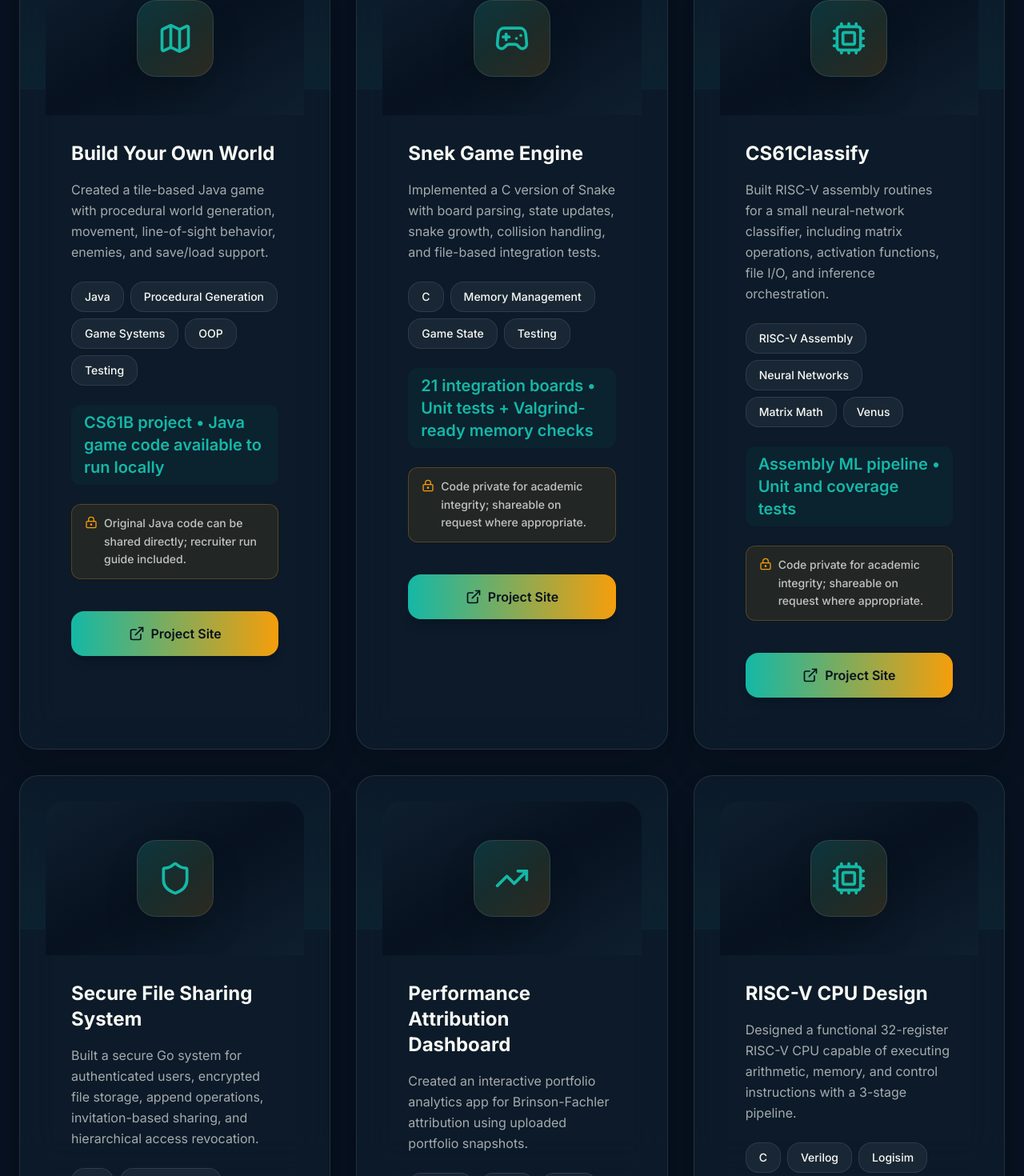
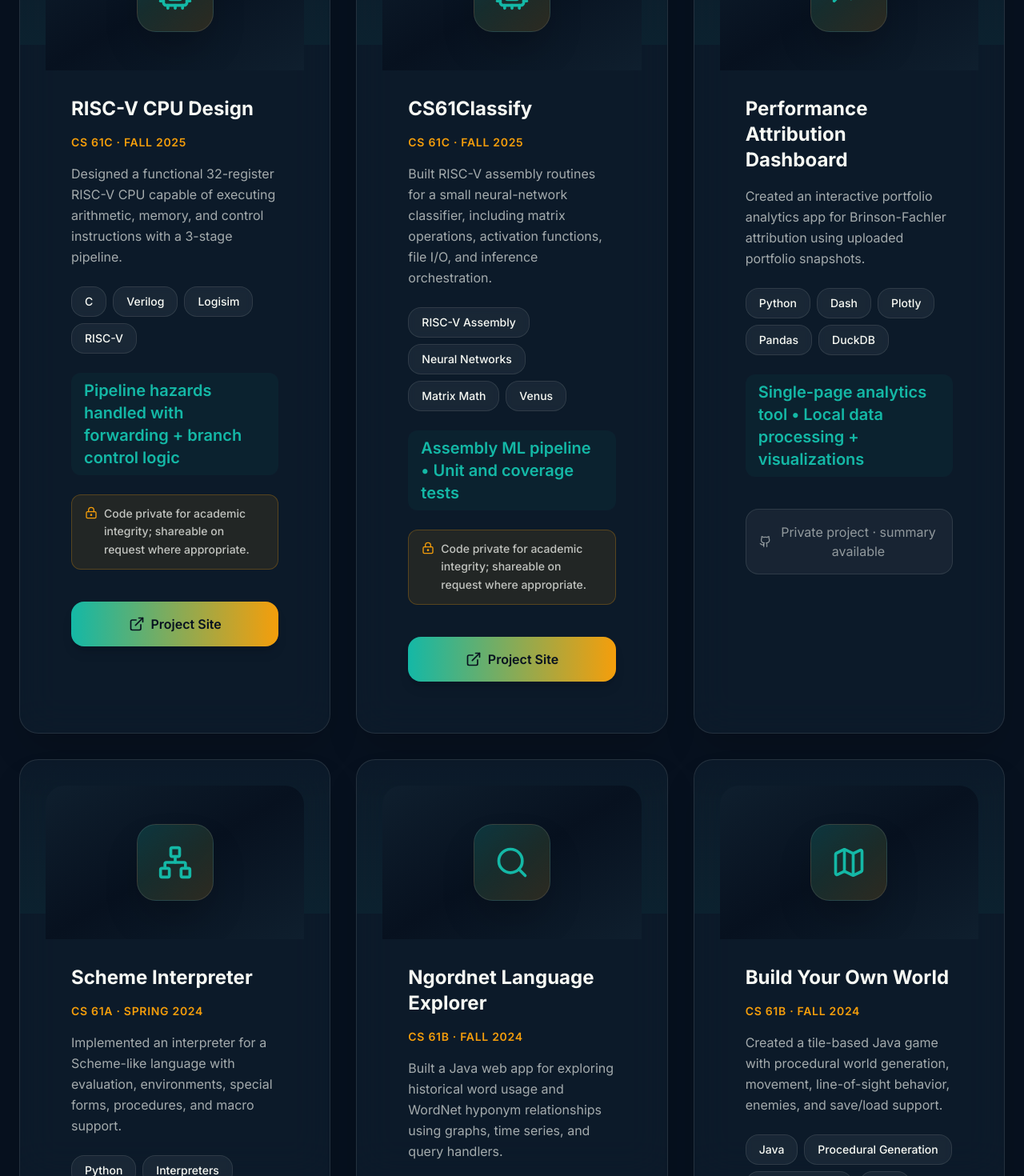
Before and after one commit to cvanherick/Connor_van_Herick_Website, a React (Vite) app: page / in a window 1280 px wide. Shown: the part 6139-7609 px from the top of the page at 80% size. Built offline with nearby package versions, Linux system fonts and the light colour scheme.

Commit message:
Add and rank transcript course projects

```diff
--- a/src/components/Projects.tsx
+++ b/src/components/Projects.tsx
@@ -8,6 +8,7 @@ const projects: Project[] = [
     description: 'Built a ROS 2 autonomy stack that lets a UR7e robot arm perceive, plan, and place physical game pieces.',
     tech: ['Python', 'ROS 2', 'MoveIt 2', 'RealSense', 'NumPy'],
     impact: 'End-to-end hardware pipeline • Perception, planning, control',
+    course: 'EECS C106A · Spring 2026',
     demo: 'https://sites.google.com/berkeley.edu/blokushumanvsrobot/intro?authuser=0',
   },
   {
@@ -24,6 +25,7 @@ const projects: Project[] = [
     impact: 'CS61B project • NGram + WordNet query engine',
     demo: './case-studies/ngordnet.html',
     accessNote: 'Code private for academic integrity; shareable on request where appropriate.',
+    course: 'CS 61B · Fall 2024',
   },
   {
     title: 'Build Your Own World',
@@ -32,6 +34,7 @@ const projects: Project[] = [
     impact: 'CS61B project • Java game code available to run locally',
     demo: './case-studies/byow.html',
     accessNote: 'Original Java code can be shared directly; recruiter run guide included.',
+    course: 'CS 61B · Fall 2024',
   },
   {
     title: 'Snek Game Engine',
@@ -40,6 +43,7 @@ const projects: Project[] = [
     impact: '21 integration boards • Unit tests + Valgrind-ready memory checks',
     demo: './case-studies/snek.html',
     accessNote: 'Code private for academic integrity; shareable on request where appropriate.',
+    course: 'CS 61C · Fall 2025',
   },
   {
     title: 'CS61Classify',
@@ -48,12 +52,14 @@ const projects: Project[] = [
     impact: 'Assembly ML pipeline • Unit and coverage tests',
     demo: './case-studies/cs61classify.html',
     accessNote: 'Code private for academic integrity; shareable on request where appropriate.',
+    course: 'CS 61C · Fall 2025',
   },
   {
     title: 'Secure File Sharing System',
     description: 'Built a secure Go system for authenticated users, encrypted file storage, append operations, invitation-based sharing, and hierarchical access revocation.',
     tech: ['Go', 'Cryptography', 'System Design', 'Access Control', 'Testing'],
     impact: '50+ adversarial tests • Tamper detection + recursive revocation',
+    course: 'CS 161 · Spring 2026',
   },
   {
     title: 'Performance Attribution Dashboard',
@@ -66,10 +72,43 @@ const projects: Project[] = [
     description: 'Designed a functional 32-register RISC-V CPU capable of executing arithmetic, memory, and control instructions with a 3-stage pipeline.',
     tech: ['C', 'Verilog', 'Logisim', 'RISC-V'],
     impact: 'Pipeline hazards handled with forwarding + branch control logic',
+    course: 'CS 61C · Fall 2025',
     demo: './case-studies/riscv-cpu.html',
     accessNote: 'Code private for academic integrity; shareable on request where appropriate.',
   },
+  {
+    title: 'Scheme Interpreter',
+    description: 'Implemented an interpreter for a Scheme-like language with evaluation, environments, special forms, procedures, and macro support.',
+    tech: ['Python', 'Interpreters', 'Functional Programming', 'Recursion'],
+    impact: 'Language runtime • Environments, evaluation, and macros',
+    course: 'CS 61A · Spring 2024',
+    accessNote: 'Coursework project; code private for academic integrity.',
+  },
+  {
+    title: '2048 Game',
+    description: 'Implemented the core game logic for a playable Java version of 2048, including board movement, tile merging, scoring, and game state updates.',
+    tech: ['Java', 'Object-Oriented Design', 'Testing', 'Game Logic'],
+    impact: 'Foundational Java project • Deterministic state transitions',
+    course: 'CS 61B · Fall 2024',
+    accessNote: 'Coursework project; code private for academic integrity.',
+  },
 ]
+
+const relevanceOrder = [
+  'Vision-Guided Robotic Game Player',
+  'Cadre Agent Team Framework',
+  'Secure File Sharing System',
+  'RISC-V CPU Design',
+  'CS61Classify',
+  'Performance Attribution Dashboard',
+  'Scheme Interpreter',
+  'Ngordnet Language Explorer',
+  'Build Your Own World',
+  'Snek Game Engine',
+  '2048 Game',
+]
+
+const sortedProjects = [...projects].sort((a, b) => relevanceOrder.indexOf(a.title) - relevanceOrder.indexOf(b.title))
 
 const projectIcon = (title: string) => {
   if (title.includes('Robotic')) return Bot
@@ -103,7 +142,7 @@ const Projects = () => {
         </motion.div>
 
         <div className="grid md:grid-cols-2 lg:grid-cols-3 gap-8">
-          {projects.map((project, index) => (
+          {sortedProjects.map((project, index) => (
             (() => {
               const Icon = projectIcon(project.title)
 
@@ -139,6 +178,7 @@ const Projects = () => {
                     <h3 className="text-2xl font-bold mb-4 text-cream group-hover:text-accent transition-colors duration-300">
                       {project.title}
                     </h3>
+                    {project.course && <p className="mb-4 text-sm font-semibold uppercase tracking-wider text-secondary">{project.course}</p>}
                     <p className="text-cream/65 mb-6 leading-relaxed">{project.description}</p>
 
                     {/* Tech badges */}
--- a/src/types.ts
+++ b/src/types.ts
@@ -3,6 +3,7 @@ export interface Project {
   description: string;
   tech: string[];
   impact: string;
+  course?: string;
   github?: string;
   demo?: string;
   logo?: string;
```
